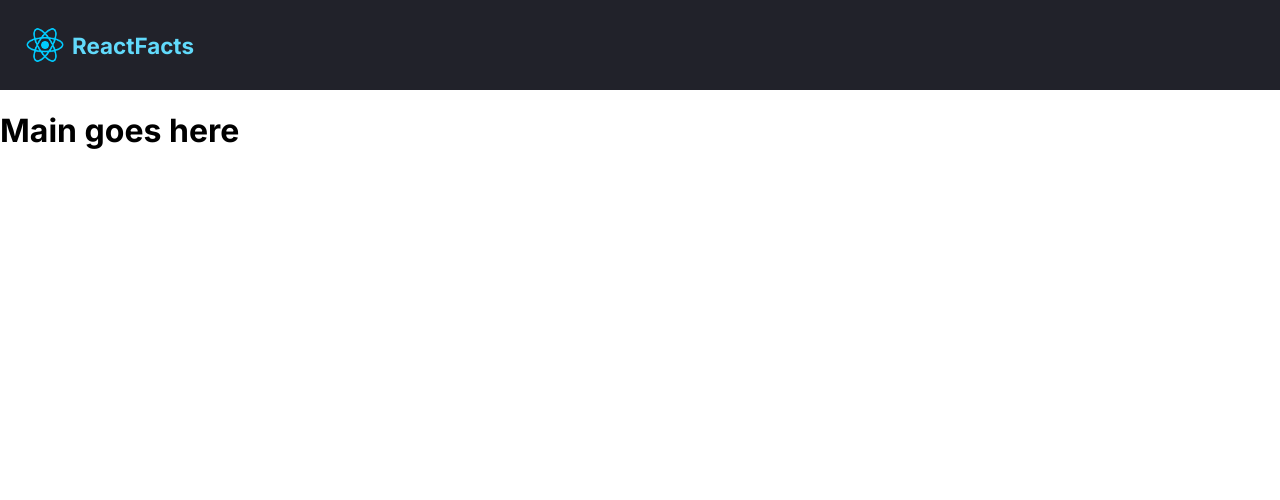
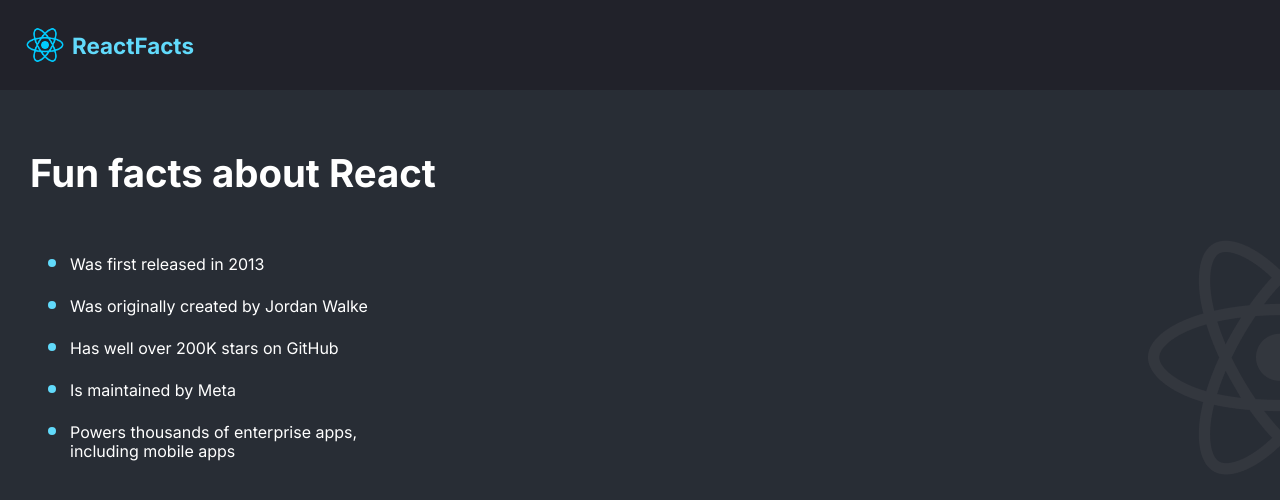
Before and after one commit to kolodziejmateusz/React-kurs-scrimba, a React (Vite) app: page / in a window 1280 px wide. Shown: the top 500 px of the page. Built offline with nearby package versions, Linux system fonts and the light colour scheme.

Commit message:
Section 1 - Static pages - completed

```diff
--- a/index.html
+++ b/index.html
@@ -14,6 +14,6 @@
   </head>
   <body>
     <div id="root"></div>
-    <script type="module" src="/src/main.jsx"></script>
+    <script type="module" src="/src/index.jsx"></script>
   </body>
 </html>
--- a/src/app.css
+++ b/src/app.css
@@ -5,6 +5,8 @@
 body {
   margin: 0;
   font-family: Inter, sans-serif;
+  background-color: #282d35;
+  color: white;
 }
 
 header {
@@ -29,3 +31,30 @@ nav > span {
   font-size: 1.4rem;
   font-weight: 700;
 }
+
+main {
+  padding: 60px 30px;
+  background-image: url(./images/react-logo-half.png);
+  background-repeat: no-repeat;
+  background-position: right 70%;
+}
+
+main > h1 {
+  margin: 0;
+  font-size: 2.4rem;
+}
+
+.facts-list {
+  margin-top: 46px;
+  max-width: 400px;
+}
+
+.facts-list > li {
+  padding-block: 10px;
+  line-height: 19px;
+}
+
+.facts-list > li::marker {
+  color: #61dafb;
+  font-size: 1.5rem;
+}
--- a/src/components/Main.jsx
+++ b/src/components/Main.jsx
@@ -1,7 +1,16 @@
 export default function Main() {
   return (
     <>
-      <h1>Main goes here</h1>
+      <main>
+        <h1>Fun facts about React</h1>
+        <ul className="facts-list">
+          <li>Was first released in 2013</li>
+          <li>Was originally created by Jordan Walke</li>
+          <li>Has well over 200K stars on GitHub</li>
+          <li>Is maintained by Meta</li>
+          <li>Powers thousands of enterprise apps, including mobile apps</li>
+        </ul>
+      </main>
     </>
   );
 }
--- a/src/components/Navbar.jsx
+++ b/src/components/Navbar.jsx
@@ -5,7 +5,7 @@ export default function Navbar() {
         <nav className="nav">
           <img
             className="nav-logo"
-            src="/src/assets/react-logo.png"
+            src="/src/images/react-logo.png"
             alt="react-logo"
           />
           <span>ReactFacts</span>
```
Also changed, not shown: src/images/react-logo-half.png (added), src/images/react-logo.png (renamed from src/assets/react-logo.png), src/index.jsx (renamed from src/main.jsx).
